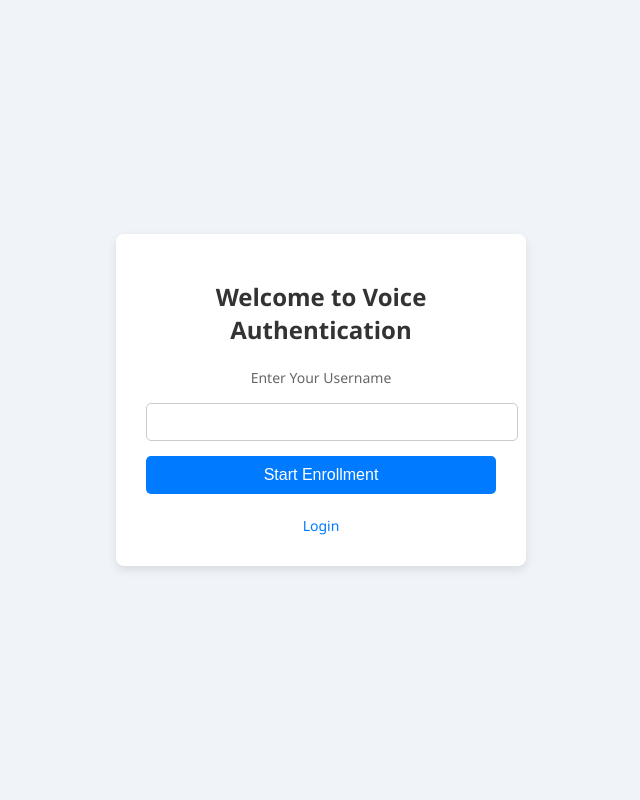
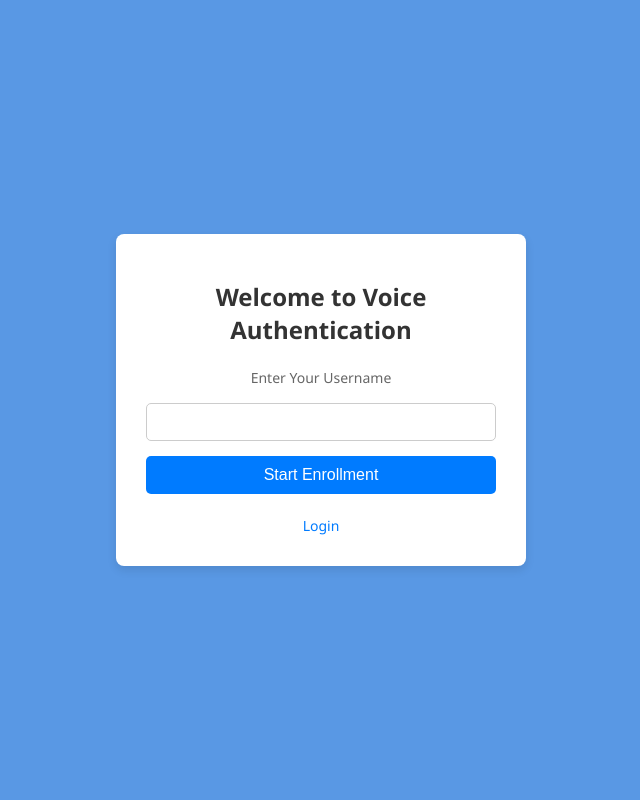
Before and after one commit to gir-ish/TwinVerify, a Flask app: page / in a window 1280 px wide. Shown: the whole page, without its empty margins (319-959 px from the left). Run offline with Flask 3, Linux system fonts and the light colour scheme; some libraries are stand-ins or nearby versions.

Commit message:
minor changes

```diff
--- a/Flask_APP/C++/decrypted_encrypted_test.txt
+++ /dev/null
@@ -1 +0,0 @@
-a
--- a/Flask_APP/C++/encrypted_test.txt
+++ /dev/null
@@ -1 +0,0 @@
-289928167588142916758931201675889928
--- a/Flask_APP/C++/test.txt
+++ /dev/null
@@ -1 +0,0 @@
-a
--- a/Flask_APP/app2.py
+++ b/Flask_APP/app2.py
@@ -1050,7 +1050,7 @@ def process_encryption():
         )
 
     # Path to the C++ executable
-    cpp_encrypt_executable = os.path.abspath('./C++/a.out')  # Absolute path to the executable
+    cpp_encrypt_executable = os.path.abspath('./C++/enc')  # Absolute path to the executable
     cpp_dir = os.path.dirname(cpp_encrypt_executable)  # Directory of the executable
 
     # Move the file to the executable's directory
@@ -1172,7 +1172,7 @@ def process_decryption():
         logger.error("Invalid file prefix for decryption.")
         return render_template('decrypt.html', message="Invalid file format. Expected encrypted file.", category="error")
 
-    cpp_decrypt_executable = '/home/girish/GIT/Audio_vault/Flask_APP/a.out'
+    cpp_decrypt_executable = '/home/girish/GIT/Audio_vault/Flask_APP/C++/dec'
     args = [cpp_decrypt_executable, input_filepath]
     logger.info(f"Running decryption: {args}")
 
--- a/Flask_APP/templates/decrypt.html
+++ b/Flask_APP/templates/decrypt.html
@@ -7,7 +7,7 @@
         body {
             font-family: Arial, sans-serif;
             margin: 50px;
-            background-color: #f5f5f5;
+            background-color: #5998e4;
         }
         .container {
             max-width: 600px;
--- a/Flask_APP/templates/encrypt.html
+++ b/Flask_APP/templates/encrypt.html
@@ -7,7 +7,7 @@
         body {
             font-family: Arial, sans-serif;
             margin: 50px;
-            background-color: #f5f5f5;
+            background-color: #5998e4;
         }
         .container {
             max-width: 600px;
--- a/Flask_APP/templates/enroll.html
+++ b/Flask_APP/templates/enroll.html
@@ -5,6 +5,7 @@
     <title>Enroll Your Voice</title>
     <style>
         body {
+            background-color: #5998e4;
             font-family: Arial, sans-serif;
             margin: 20px;
         }
--- a/Flask_APP/templates/index.html
+++ b/Flask_APP/templates/index.html
@@ -47,7 +47,7 @@
         body {
             font-family: 'Segoe UI', Tahoma, Geneva, Verdana, sans-serif;
             margin: 0;
-            background-color: #f0f4f9;
+            background-color: #5998e4;
             display: flex;
             justify-content: center;
             align-items: center;
@@ -80,6 +80,7 @@
             border: 1px solid #ccc;
             border-radius: 5px;
             font-size: 14px;
+            box-sizing: border-box;
         }
         button {
             background-color: #007bff;
--- a/Flask_APP/templates/login.html
+++ b/Flask_APP/templates/login.html
@@ -48,7 +48,7 @@
         body {
             font-family: 'Segoe UI', Tahoma, Geneva, Verdana, sans-serif;
             margin: 0;
-            background-color: #f0f4f9;
+            background-color: #5998e4;
             display: flex;
             justify-content: center;
             align-items: center;
@@ -81,6 +81,7 @@
             border: 1px solid #ccc;
             border-radius: 5px;
             font-size: 14px;
+            box-sizing: border-box;
         }
         button {
             background-color: #007bff;
--- a/Flask_APP/templates/secure_dashboard.html
+++ b/Flask_APP/templates/secure_dashboard.html
@@ -31,7 +31,7 @@
         body {
             font-family: 'Segoe UI', Tahoma, Geneva, Verdana, sans-serif;
             margin: 0;
-            background-color: #f0f4f9;
+            background-color: #5998e4;
             display: flex;
             justify-content: center;
             align-items: center;
--- a/Flask_APP/templates/verify.html
+++ b/Flask_APP/templates/verify.html
@@ -7,7 +7,7 @@
         body {
             font-family: 'Segoe UI', Tahoma, Geneva, Verdana, sans-serif;
             margin: 0;
-            background-color: #f0f4f9;
+            background-color: #5998e4;
             display: flex;
             justify-content: center;
             align-items: center;
```
Also changed, not shown: 3 other files.
